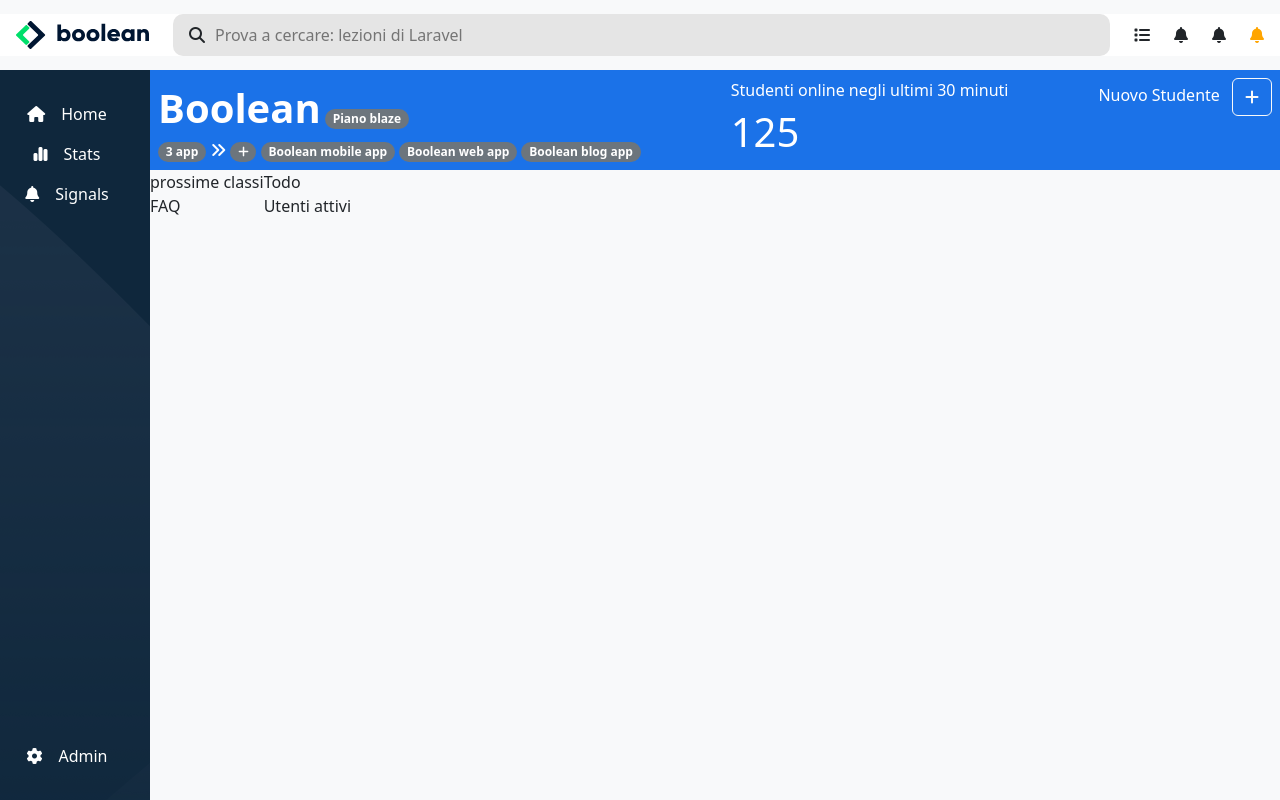
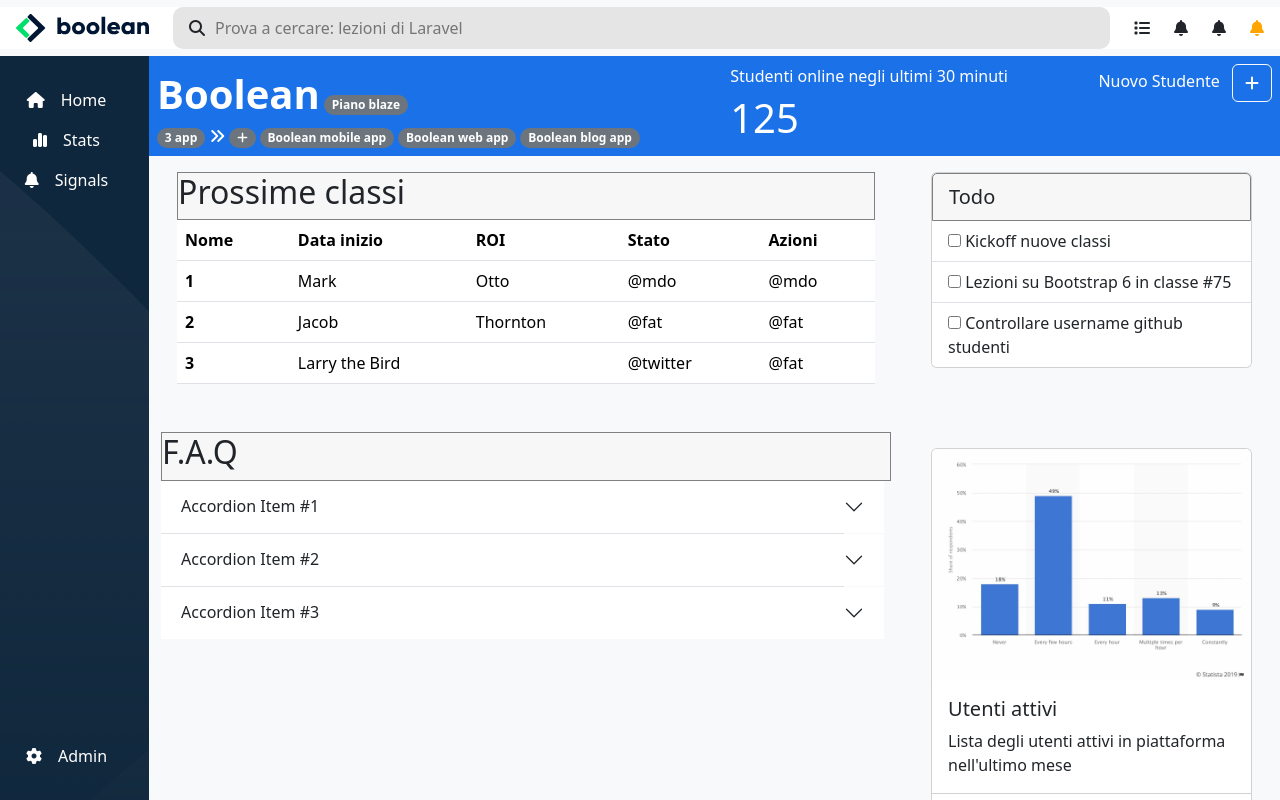
Before and after one commit to francescomatteucci/html-css-bootstrap-dashboard, a plain HTML site: page index.html in a window 1280 px wide. Drawn offline with nearby package versions, Linux system fonts and the light colour scheme.

Commit message:
ADD: main content FULL responsive

```diff
--- a/index.css
+++ b/index.css
@@ -12,12 +12,16 @@
 input{
     border:0px;
 
-
 }
 
-a{
+a  {
     text-decoration: none;
     color:white
+}
+
+a .users-stats{
+    text-decoration: underline;
+    color:rgb(15, 60, 193) ;
 }
 
 button {
@@ -82,7 +86,25 @@
     }
 
 
+.card-header{
+    background-color:rgb(247, 247, 247) ;
+    border:1px solid gray;
+    border-bottom-left-radius: 50%;
+    border-bottom-right-radius: 50%;
+    font-size: 20px;
+}
 
+.accordion{
+    width:93.5%;
+}
+
+.scroll{
+    overflow: auto;
+}
+
+.hidden{
+    overflow: hidden;
+}
 
 
 /* MEDIA QUERYS */
@@ -120,3 +142,10 @@
     }
 
 }
+
+
+.container,
+.col-lg-8,
+.col-lg-4{
+    borde: 1px solid black;
+}
--- a/index.html
+++ b/index.html
@@ -20,7 +20,7 @@
 	</head>
 	<body>
 		<div id="app" class="vh-100 d-flex flex-column">
-			<aside class="app__toolbar d-flex align-items-center">
+			<aside class="app__toolbar d-flex align-items-center hidden">
 				<div class="d-flex align-items-center gap-4 w-100 px-3 bg-white ">
 					<a href>
 						<img class="d-md-block d-none" src="./img/logo.svg" alt>
@@ -36,9 +36,9 @@
 							placeholder="Prova a cercare: lezioni di Laravel" />
 					</div>
 					<ul class="d-flex gap-4">
-						<li><i class="fa-solid fa-list d-md-inline d-none"></i></li>
-						<li><i class="fa-solid fa-bell d-md-inline d-none"></i></li>
-						<li><i class="fa-solid fa-bell d-md-inline d-none"></i></li>
+						<li><i class="fa-solid fa-list d-xl-inline d-none"></i></li>
+						<li><i class="fa-solid fa-bell d-xl-inline d-none"></i></li>
+						<li><i class="fa-solid fa-bell d-xl-inline d-none"></i></li>
 						<li><i class="fa-solid fa-bell text-orange "></i></li>
 					</ul>
 				</div>
@@ -46,7 +46,7 @@
 
 			<!-- HEADER -->
 
-			<div class="app__body flex-grow-1 d-flex">
+			<div class="app__body flex-grow-1 d-flex hidden">
 				<header class="sidebar p-3">
 					<nav class="h-100">
 						<ul class=" h-100 d-flex flex-column text-white py-3 text-center gap-3">
@@ -90,19 +90,139 @@
 					</div>
 
 					<section>
-						<div class="d-lg-flex">
-							<div class="d-flex flex-column">
-								<div class="classes">prossime classi</div>
-								<div class="faq">FAQ</div>
+						<div class="container  next-classes scroll">
+							<div class="row gy-3">
+								<div class="col-lg-8">
+									<div class="p-3">
+										<div class="card-header"> <h2>Prossime classi</h2></div>
+										<table class="table">
+											<thead>
+												<tr>
+													<th scope="col">Nome</th>
+													<th scope="col">Data inizio</th>
+													<th scope="col">ROI</th>
+													<th scope="col">Stato</th>
+													<th scope="col">Azioni</th>
+												</tr>
+											</thead>
+											<tbody>
+												<tr>
+													<th scope="row">1</th>
+													<td>Mark</td>
+													<td>Otto</td>
+													<td>@mdo</td>
+													<td>@mdo</td>
+												</tr>
+												<tr>
+													<th scope="row">2</th>
+													<td>Jacob</td>
+													<td>Thornton</td>
+													<td>@fat</td>
+													<td>@fat</td>
+												</tr>
+												<tr>
+													<th scope="row">3</th>
+													<td colspan="2">Larry the Bird</td>
+													<td>@twitter</td>
+													<td>@fat</td>
+												</tr>
+											</tbody>
+										</table></div>
+								</div>
+
+								<div class="col-lg-4 todo">
+									<div class="p-3"><div class="card">
+											<div class="card-header">
+												Todo
+											</div>
+											<ul class="list-group list-group-flush">
+												<li class="list-group-item"><input type="checkbox" name id>
+													<span>Kickoff nuove classi</span></li>
+												<li class="list-group-item"><input type="checkbox" name id>
+													<span>Lezioni su Bootstrap 6 in classe #75</span></li>
+												<li class="list-group-item"><input type="checkbox" name id>
+													<span>Controllare username github studenti</span></li>
+											</ul>
+										</div></div>
+								</div>
+
+								<div class="col-lg-8 f-a-q">
+									<div class="card-header"> <h2>F.A.Q</h2></div>
+									<div class="accordion accordion-flush" id="accordionFlushExample">
+
+										<div class="accordion-item">
+											<h2 class="accordion-header">
+												<button class="accordion-button collapsed" type="button"
+													data-bs-toggle="collapse" data-bs-target="#flush-collapseOne"
+													aria-expanded="false" aria-controls="flush-collapseOne">
+													Accordion Item #1
+												</button>
+											</h2>
+											<div id="flush-collapseOne" class="accordion-collapse collapse"
+												data-bs-parent="#accordionFlushExample">
+												<div class="accordion-body">Placeholder content for this accordion,
+													which is intended to demonstrate the <code>.accordion-flush</code>
+													class. This is the first item's accordion body.</div>
+											</div>
+										</div>
+										<div class="accordion-item">
+											<h2 class="accordion-header">
+												<button class="accordion-button collapsed" type="button"
+													data-bs-toggle="collapse" data-bs-target="#flush-collapseTwo"
+													aria-expanded="false" aria-controls="flush-collapseTwo">
+													Accordion Item #2
+												</button>
+											</h2>
+											<div id="flush-collapseTwo" class="accordion-collapse collapse"
+												data-bs-parent="#accordionFlushExample">
+												<div class="accordion-body">Placeholder content for this accordion,
+													which is intended to demonstrate the <code>.accordion-flush</code>
+													class. This is the second item's accordion body. Let's imagine this
+													being filled with some actual content.</div>
+											</div>
+										</div>
+										<div class="accordion-item">
+											<h2 class="accordion-header">
+												<button class="accordion-button collapsed" type="button"
+													data-bs-toggle="collapse" data-bs-target="#flush-collapseThree"
+													aria-expanded="false" aria-controls="flush-collapseThree">
+													Accordion Item #3
+												</button>
+											</h2>
+											<div id="flush-collapseThree" class="accordion-collapse collapse"
+												data-bs-parent="#accordionFlushExample">
+												<div class="accordion-body">Placeholder content for this accordion,
+													which is intended to demonstrate the <code>.accordion-flush</code>
+													class. This is the third item's accordion body. Nothing more
+													exciting happening here in terms of content, but just filling up
+													the space to make it look, at least at first glance, a bit more
+													representative of how this would look in a real-world
+													application.</div>
+											</div>
+										</div>
+									</div>
+								</div>
+
+								<div class="col-lg-4 users-stats">
+									<div class="p-3"><div class="card">
+											<img src="./img/stats.jpeg" class="card-img-top" alt="...">
+											<div class="card-body">
+												<h5 class="card-title">Utenti attivi</h5>
+												<p class="card-text">Lista degli utenti attivi in piattaforma nell'ultimo mese</p>
+											</div>
+											<ul class="list-group list-group-flush">
+												<li class="list-group-item">An item</li>
+												<li class="list-group-item">A second item</li>
+												<li class="list-group-item">A third item</li>
+											</ul>
+											<div class="card-body">
+												<a href="#" class="card-link">Visualizza report approfondita</a>
+											</div>
+										</div></div>
+								</div>
 							</div>
-							<div class="d-flex flex-column">
-								<div class="todo">Todo</div>
-								<div class="online-users">Utenti attivi</div>
-							</div>
-
 						</div>
 					</section>
-
 				</main>
 			</div>
 		</div>
```
